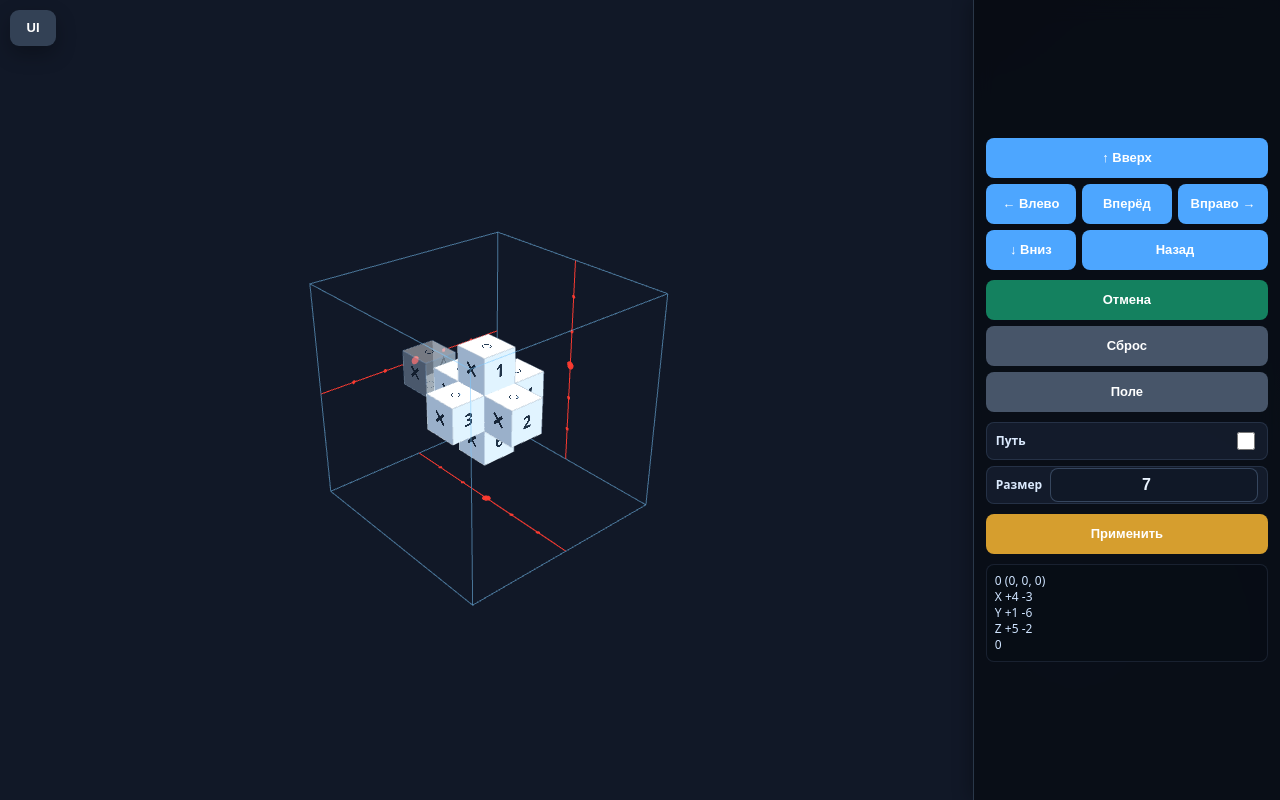
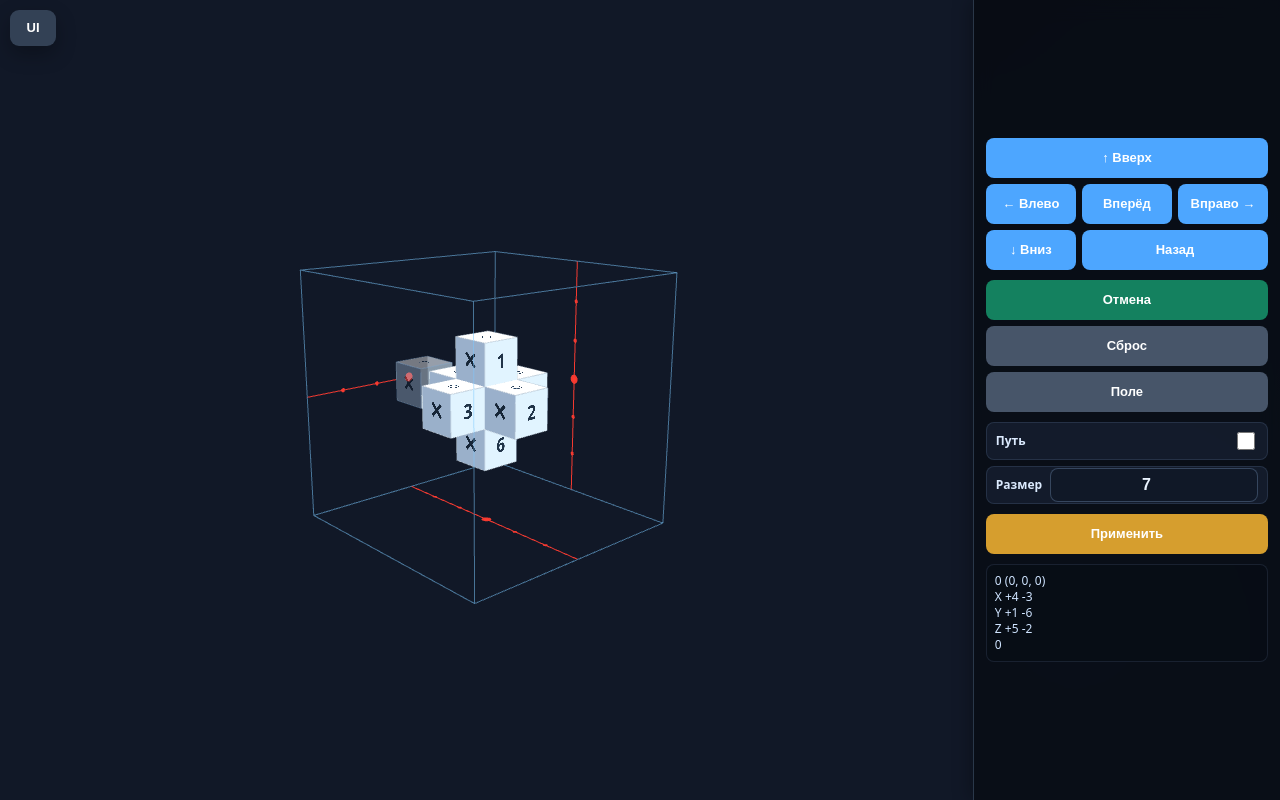
Before and after one commit to l3chat/CubeRoller, a plain HTML site: page cube4d2.html in a window 1280 px wide. Drawn offline with nearby package versions, Linux system fonts and the light colour scheme; animation ran at ten frames a second.

Commit message:
Lower and tighten cube4d2 camera

```diff
--- a/cube4d2.html
+++ b/cube4d2.html
@@ -449,15 +449,15 @@ function setCameraForViewport(){
   const verticalFov = THREE.MathUtils.degToRad(compact ? 56 : 48);
   const horizontalFov = 2 * Math.atan(Math.tan(verticalFov / 2) * camera.aspect);
   const fitFov = Math.max(0.01, Math.min(verticalFov, horizontalFov));
-  const distance = fieldRadius / Math.sin(fitFov / 2) * 1.08;
-  const direction = new THREE.Vector3(-0.62, 0.52, 0.72).normalize();
+  const distance = fieldRadius / Math.sin(fitFov / 2) * 1.00;
+  const direction = new THREE.Vector3(-0.68, 0.28, 0.76).normalize();
 
   camera.fov = THREE.MathUtils.radToDeg(verticalFov);
   controls.target.set(0, 0, 0);
   camera.position.copy(direction.multiplyScalar(distance));
   camera.near = 0.05;
   camera.far = distance + fieldRadius * 3.5;
-  controls.minDistance = fieldRadius * 1.35;
+  controls.minDistance = distance * 0.82;
   controls.maxDistance = distance * 1.45;
   camera.updateProjectionMatrix();
   camera.lookAt(controls.target);
```
Also changed, not shown: PROJECT_MEMORY.md (+1 -1 lines).
